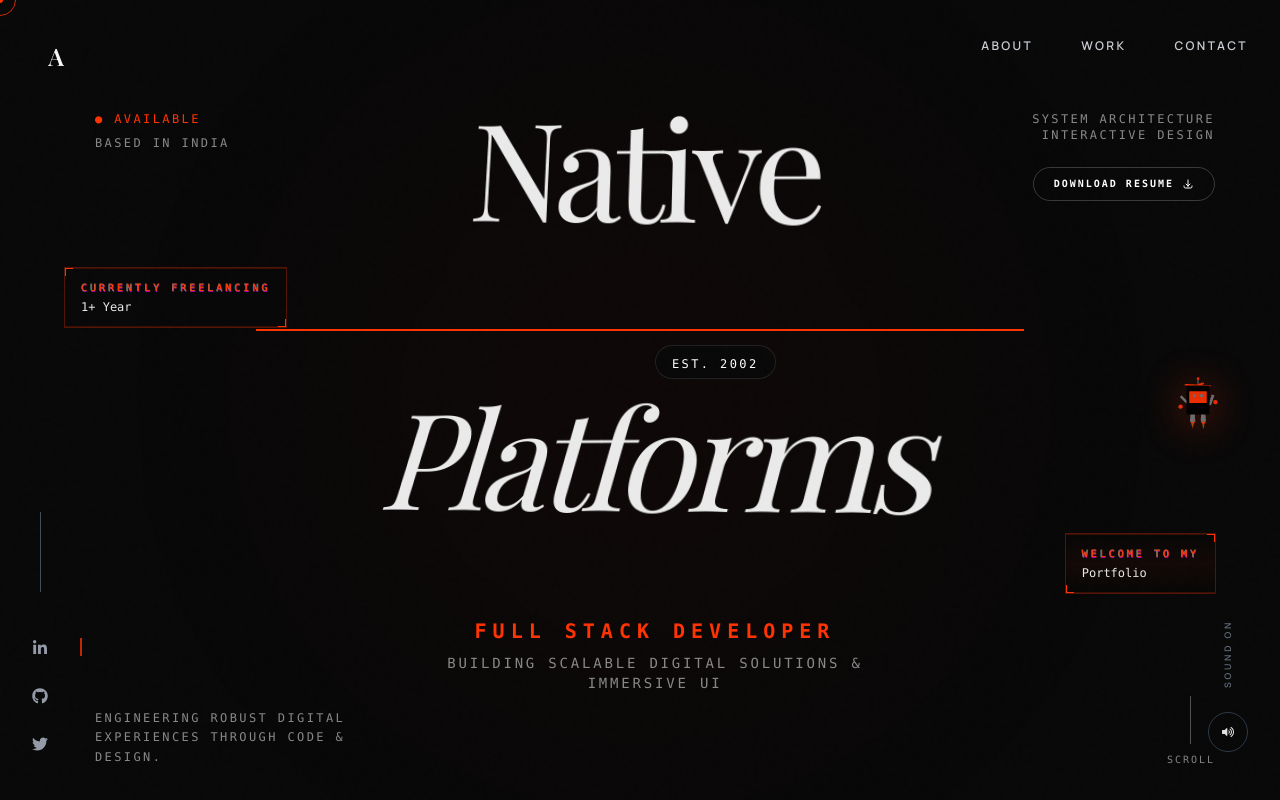
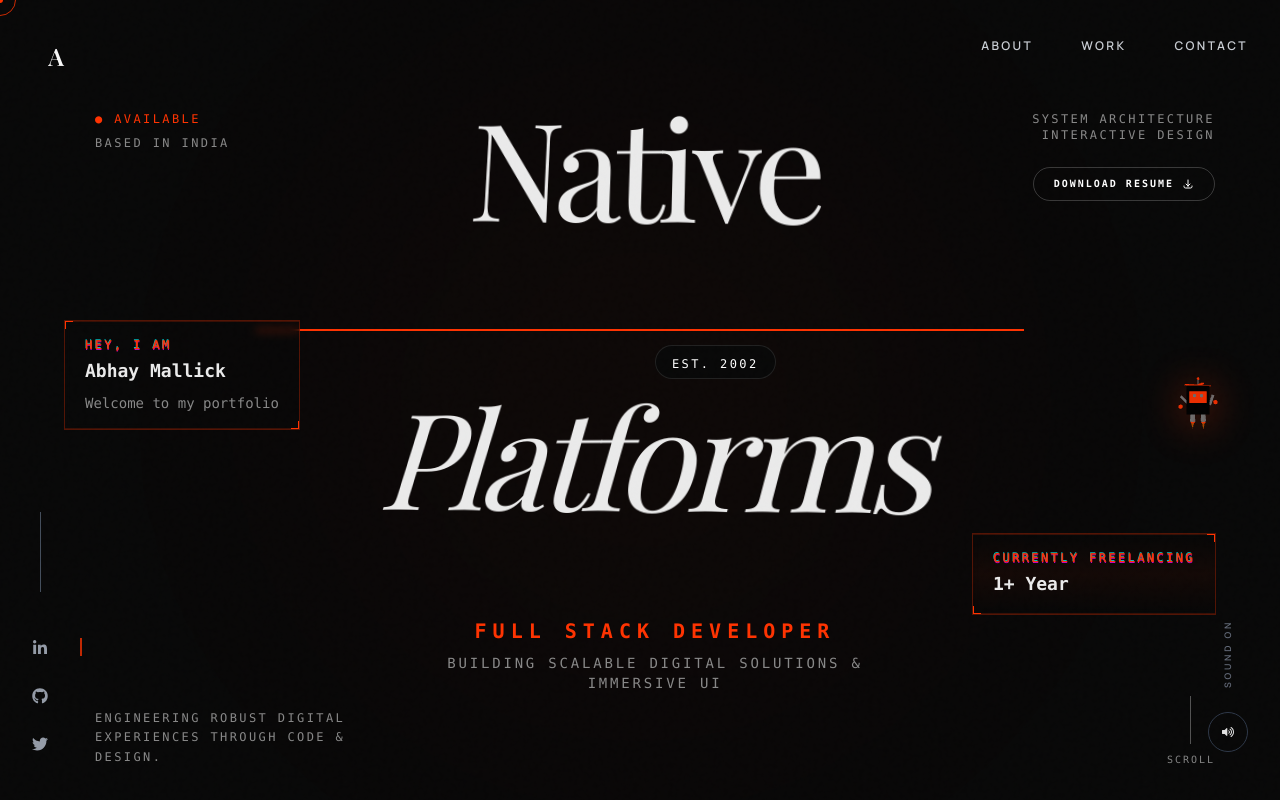
Before and after one commit to Abhay2204/MY-Portfolio, a React (Vite) app: page / in a window 1280 px wide. Both pictures are taken after a click on the button "START EXPERIENCE". Shown: the top 800 px of the page. Built offline with nearby package versions, Linux system fonts and the light colour scheme; a web font is replaced by a local one.

Commit message:
Update Hero.tsx

```diff
--- a/components/Hero.tsx
+++ b/components/Hero.tsx
@@ -234,9 +234,9 @@
         <div className="absolute top-1/2 left-1/2 -translate-x-1/2 -translate-y-1/2 w-[50vw] h-[50vw] bg-accent/20 rounded-full blur-[150px] animate-pulse"></div>
       </div>
 
-      {/* Glitch Text Box - Left Side (Desktop Only) - Upper */}
-      <div className="glitch-box hidden md:block absolute left-8 lg:left-16 top-1/3 -translate-y-1/2 z-20">
-        <div className="relative px-4 py-3 border border-accent/30 bg-bg-dark/50 backdrop-blur-sm overflow-hidden group">
+      {/* Glitch Text Box - Left Side (Desktop Only) */}
+      <div className="glitch-box hidden md:block absolute left-8 lg:left-16 top-[40%] -translate-y-1/2 z-20">
+        <div className="relative px-5 py-4 border border-accent/30 bg-bg-dark/50 backdrop-blur-sm overflow-hidden group">
           {/* Glitch lines */}
           <div className="absolute inset-0 opacity-20">
             <div className="absolute top-0 left-0 w-full h-[1px] bg-accent animate-pulse" />
@@ -245,10 +245,11 @@
           {/* Scanline effect */}
           <div className="absolute inset-0 bg-gradient-to-b from-transparent via-accent/5 to-transparent animate-scan pointer-events-none" />
           {/* Text */}
-          <p className="text-[10px] font-mono text-accent uppercase tracking-[0.3em] glitch-text relative">
-            <span className="relative z-10">Currently Freelancing</span>
+          <p className="text-xs font-mono text-accent uppercase tracking-[0.2em] glitch-text relative">
+            <span className="relative z-10">Hey, I am</span>
           </p>
-          <p className="text-xs font-mono text-off-white mt-1 relative z-10">1+ Year</p>
+          <p className="text-lg font-mono text-off-white mt-1 relative z-10 font-bold">Abhay Mallick</p>
+          <p className="text-sm font-mono text-subtle mt-2 relative z-10">Welcome to my portfolio</p>
           {/* Corner accents */}
           <div className="absolute top-0 left-0 w-2 h-2 border-t border-l border-accent" />
           <div className="absolute bottom-0 right-0 w-2 h-2 border-b border-r border-accent" />
@@ -267,7 +268,7 @@
 
       {/* Glitch Text Box - Right Side (Desktop Only) - Lower */}
       <div className="glitch-box hidden md:block absolute right-8 lg:right-16 top-2/3 -translate-y-1/2 z-20">
-        <div className="relative px-4 py-3 border border-accent/30 bg-bg-dark/50 backdrop-blur-sm overflow-hidden group">
+        <div className="relative px-5 py-4 border border-accent/30 bg-bg-dark/50 backdrop-blur-sm overflow-hidden group">
           {/* Glitch lines */}
           <div className="absolute inset-0 opacity-20">
             <div className="absolute top-0 left-0 w-full h-[1px] bg-accent animate-pulse" style={{ animationDelay: '0.3s' }} />
@@ -276,10 +277,10 @@
           {/* Scanline effect */}
           <div className="absolute inset-0 bg-gradient-to-b from-transparent via-accent/5 to-transparent animate-scan pointer-events-none" style={{ animationDelay: '1s' }} />
           {/* Text */}
-          <p className="text-[10px] font-mono text-accent uppercase tracking-[0.3em] glitch-text relative">
-            <span className="relative z-10">Welcome to my</span>
+          <p className="text-xs font-mono text-accent uppercase tracking-[0.2em] glitch-text relative">
+            <span className="relative z-10">Currently Freelancing</span>
           </p>
-          <p className="text-xs font-mono text-off-white mt-1 relative z-10">Portfolio</p>
+          <p className="text-lg font-mono text-off-white mt-1 relative z-10 font-bold">1+ Year</p>
           {/* Corner accents */}
           <div className="absolute top-0 right-0 w-2 h-2 border-t border-r border-accent" />
           <div className="absolute bottom-0 left-0 w-2 h-2 border-b border-l border-accent" />
```
